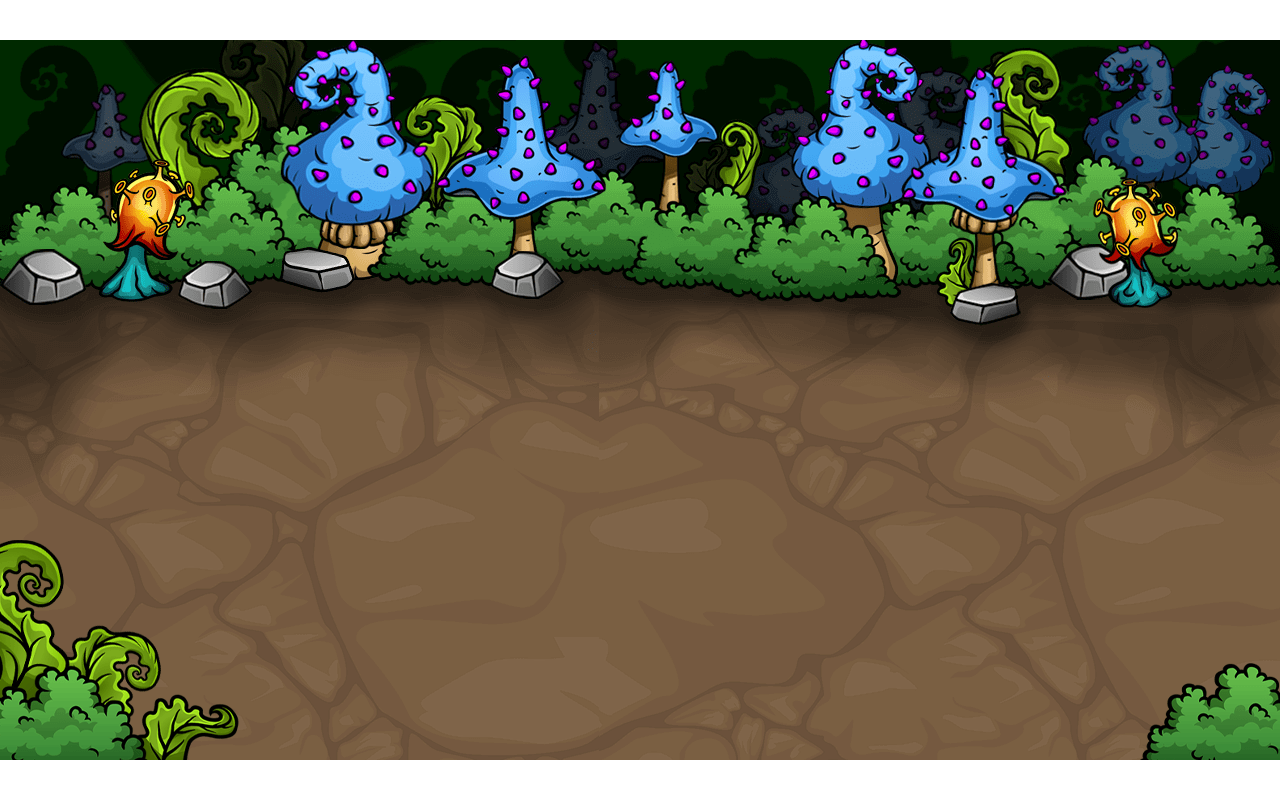
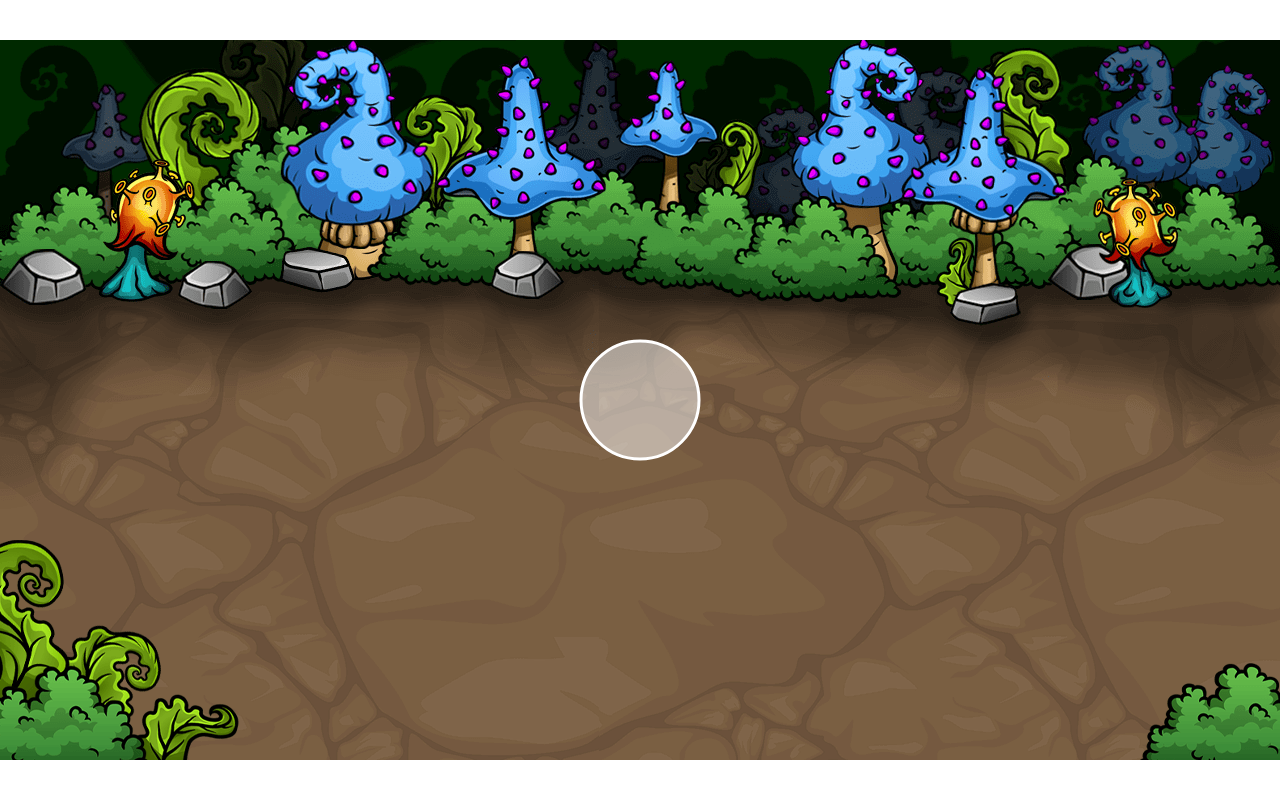
Before and after one commit to vihangamalinda/egg-hatch-game-js, a plain HTML site: page game/src/index.html in a window 1280 px wide. Drawn offline with Linux system fonts and the light colour scheme.

Commit message:
feat: Drawing the player on the canvas.

```diff
--- a/game/src/index.html
+++ b/game/src/index.html
@@ -2,17 +2,18 @@
 
 <html lang="en">
   <head>
-        <meta charset="utf-8">
-        <meta http-equiv="X-UA-Compatible" content="IE=edge">
+    <meta charset="utf-8" />
+    <meta http-equiv="X-UA-Compatible" content="IE=edge" />
     <title></title>
-        <meta name="description" content="">
-        <meta name="viewport" content="width=device-width, initial-scale=1">
-        <link rel="stylesheet" href="./style.css">
+    <meta name="description" content="" />
+    <meta name="viewport" content="width=device-width, initial-scale=1" />
+    <link rel="stylesheet" href="./style.css" />
   </head>
+
   <body>
     <canvas id="canvas1"></canvas>
-        <img title="overlay" id="overlay" src="../assets/overlay.png">
+    <img title="overlay" id="overlay" src="../assets/overlay.png" />
 
-        <script  type="module" src="./script.js"></script>
+    <script type="module" src="./script.js"></script>
   </body>
 </html>
--- a/game/src/logic/game.js
+++ b/game/src/logic/game.js
@@ -1,10 +1,15 @@
 import Player from "./player.js";
 
 export default class Game {
-    constructor(canvas){
-        this.canvas =canvas;
-        this.width=this.canvas.width;
-        this.height=this.canvas.height;
-        this.player =new Player(this);
-    }
+  constructor(canvas) {
+    this.canvas = canvas;
+    this.width = this.canvas.width;
+    this.height = this.canvas.height;
+    this.player = new Player(this);
+  }
+
+  render(context) {
+    console.log(context);
+    this.player.draw(context);
+  }
 }
--- a/game/src/logic/player.js
+++ b/game/src/logic/player.js
@@ -1,5 +1,24 @@
-export default class Player{
-    constructor(game){
-        this.game=game;
-    }
+export default class Player {
+  constructor(game) {
+    this.game = game;
+    this.collisionX = this.game.width * 0.5;
+    this.collisionY = this.game.height * 0.5;
+    this.collisionRadius = 59;
+  }
+
+  draw(context) {
+    context.beginPath();
+    context.arc(
+      this.collisionX,
+      this.collisionY,
+      this.collisionRadius,
+      0,
+      Math.PI * 2
+    );
+    context.save();
+    context.globalAlpha = 0.5;
+    context.fill();
+    context.restore();
+    context.stroke();
+  }
 }
--- a/game/src/script.js
+++ b/game/src/script.js
@@ -1,12 +1,16 @@
 import Game from "./logic/game.js";
 
-window.addEventListener("load",function(){
-    const canvas = document.getElementById("canvas1");
-    const ctx = canvas.getContext("2D");
-    canvas.width=1280;
-    canvas.height=720;
+window.addEventListener("load", function () {
+  const canvas = document.getElementById("canvas1");
+  const ctx = canvas.getContext("2d");
+  canvas.width = 1280;
+  canvas.height = 720;
 
+  ctx.fillStyle = "white";
+  ctx.lineWidth = 3;
+  ctx.strokeStyle = "white";
 
-    const game = new Game(canvas);
-    console.log(game)
-})
+  const game = new Game(canvas);
+  console.log(game);
+  game.render(ctx);
+});
```
Also changed, not shown: game/src/style.css (+15 -15 lines). Lines whose indentation alone changed are shown as unchanged.
